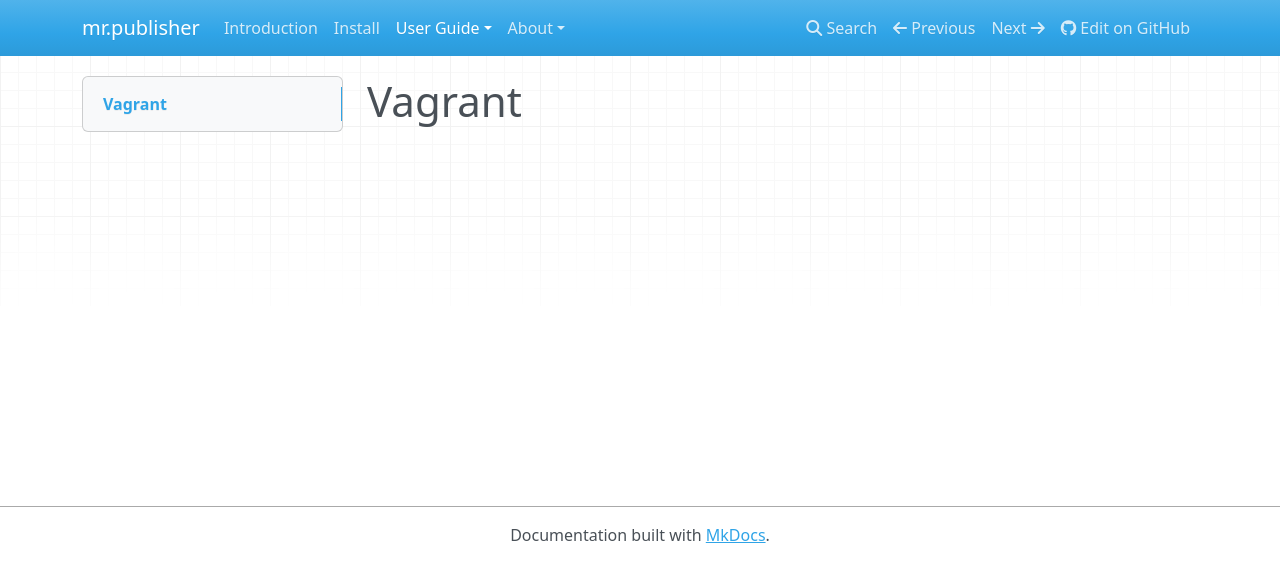
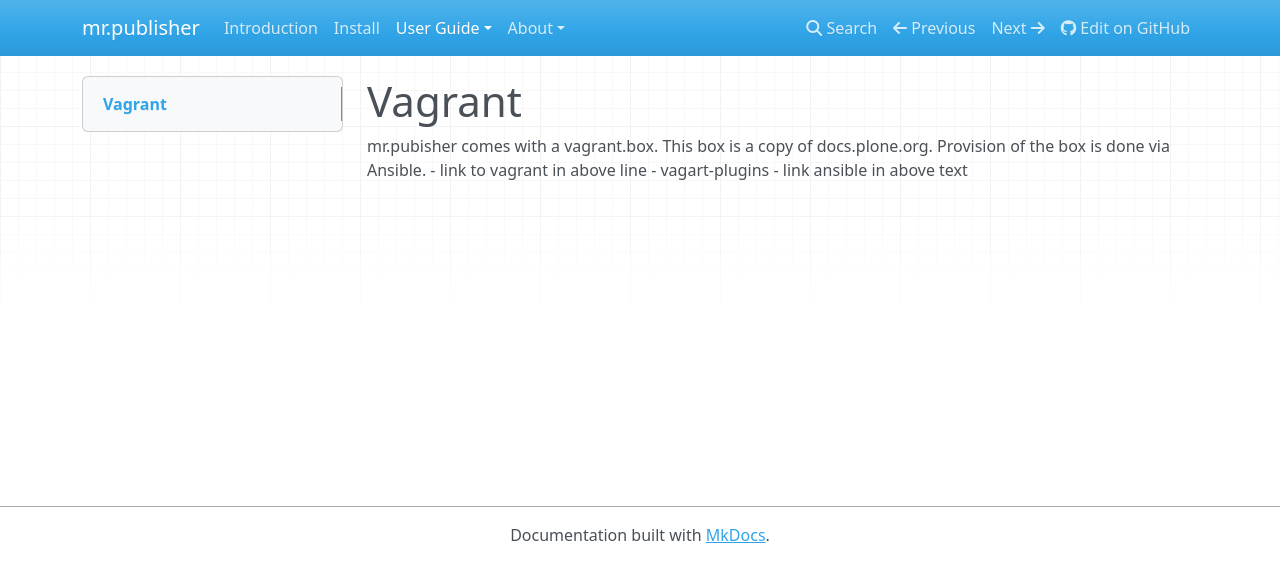
Before and after one commit to svx/mr.publisher, an MkDocs documentation site: the page built from docs/source/user-guide/vagrant.md, in a window 1280 px wide. Shown: the top 582 px of the page. Built offline with MkDocs 1.6.1, drawn with Linux system fonts in a browser that asks for light colours; nearby versions of some CDN libraries; old or Windows-style settings are respelled for this version of MkDocs.

Commit message:
Docs about vagrant

```diff
--- a/docs/source/user-guide/vagrant.md
+++ b/docs/source/user-guide/vagrant.md
@@ -1 +1,7 @@
 # Vagrant
+
+mr.pubisher comes with a vagrant.box. This box is a copy of docs.plone.org.
+Provision of the box is done via Ansible.
+- link to vagrant in above line
+- vagart-plugins
+- link ansible in above text
```
